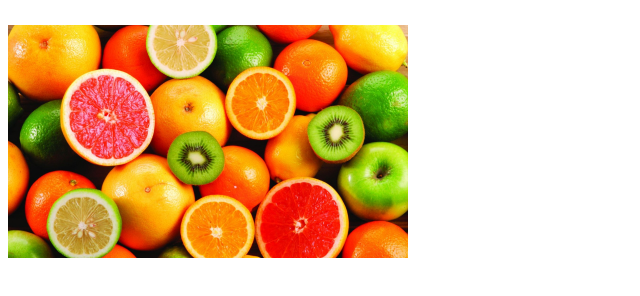
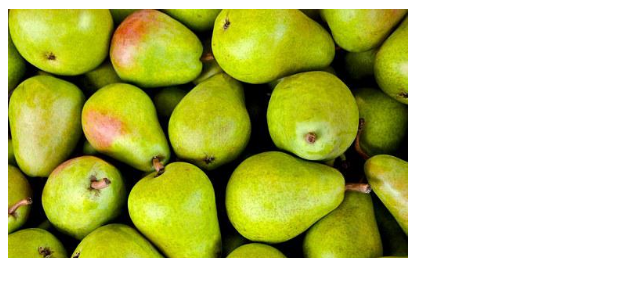
Before and after one commit to menachem95/Exercises, a plain HTML site: page lesson28/index.html in a window 1280 px wide. Shown: the whole page, without its empty margins (0-640 px from the left). Drawn offline with Linux system fonts and the light colour scheme.

Commit message:
position: relative;

```diff
--- a/lesson28/style.css
+++ b/lesson28/style.css
@@ -6,12 +6,11 @@ img {
 .image-slider {
     width: 400px;
     height: 250px;
-    position: absolute;
     overflow: hidden;
 }
 
 .images {
     width: 1200px;
     position: relative;
-    left: 0px;
+    left: -400px;
 }
```
